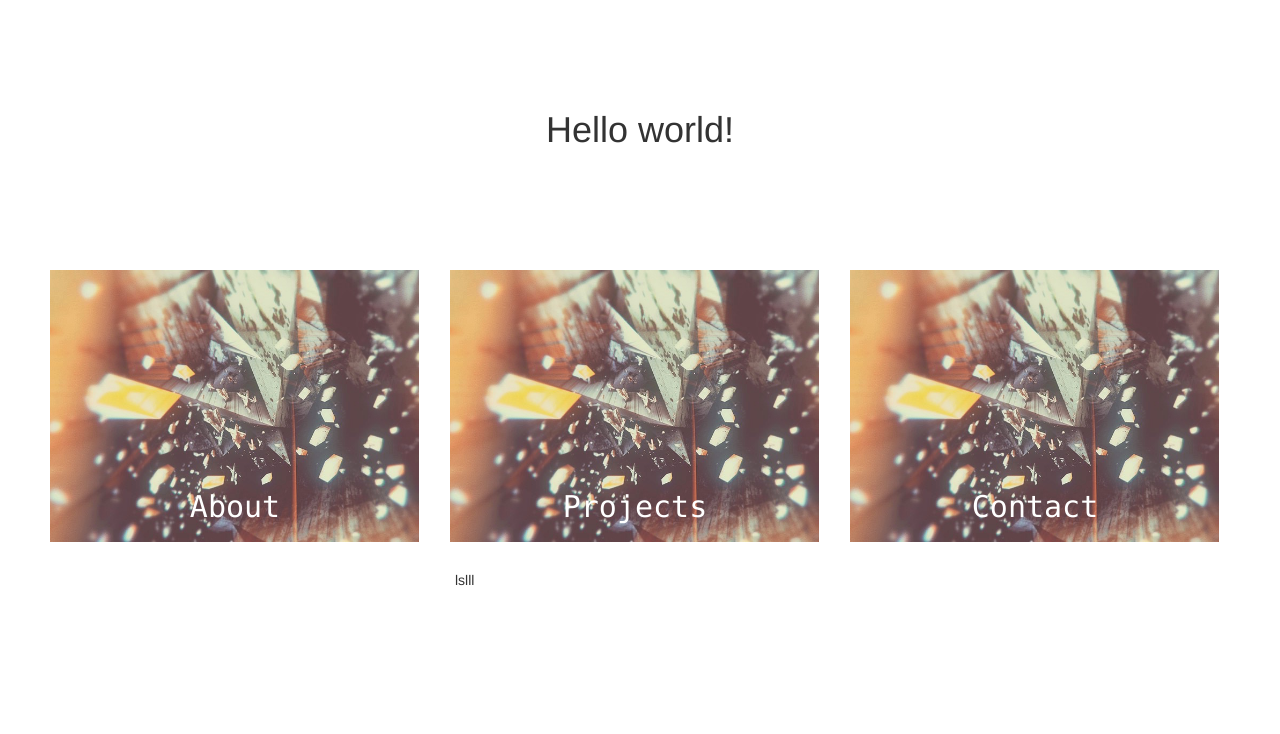
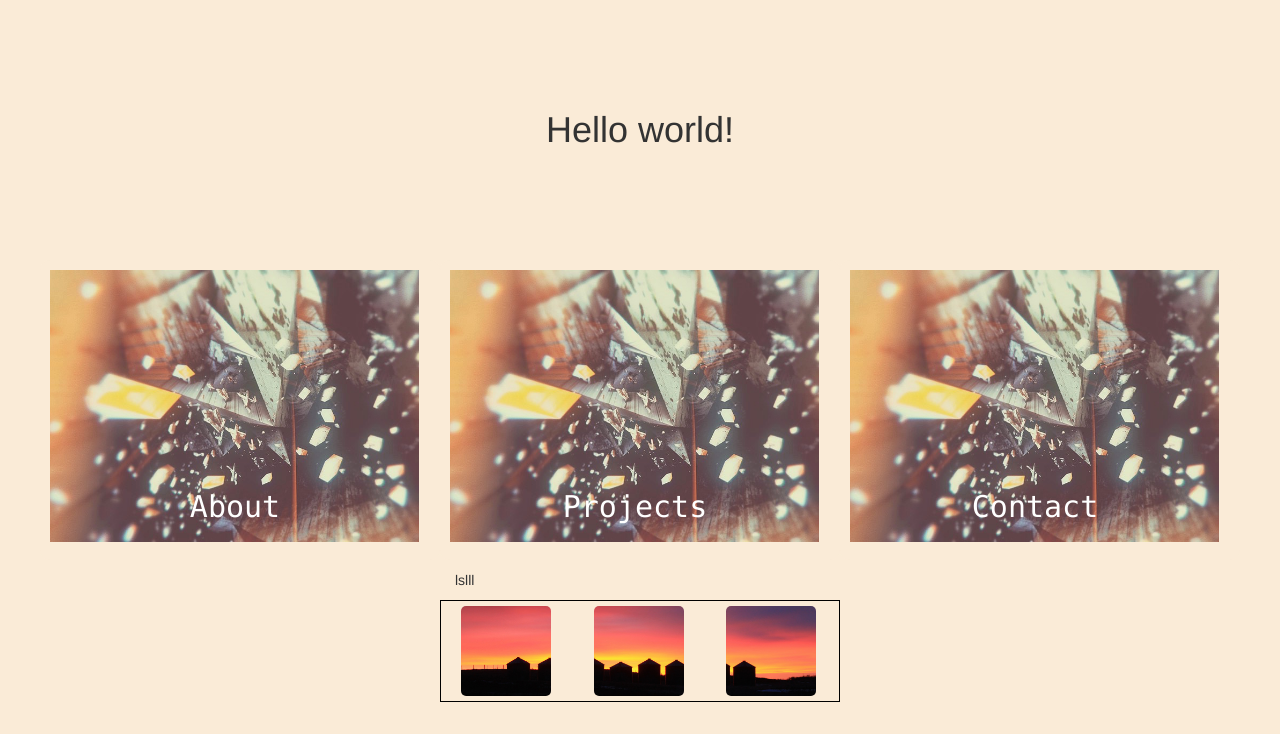
Before and after one commit to augusten/personal-website, a plain HTML site: page index.html in a window 1280 px wide. Both pictures are taken after a click on the element "Projects". Drawn offline with Linux system fonts and the light colour scheme; files that its build step writes are made by us from their sources.

Commit message:
changes made in order to add background color, and also style the content sliding out after clicking on the About, Project and Contact ids

```diff
--- a/index.html
+++ b/index.html
@@ -2,9 +2,8 @@
 <html>
 	<head>
 		<meta charset="utf-8"/>
-		<title>Responsive bootstrap grid</title>
+		<title>Auguste's Personal Website</title>
 		<link rel="stylesheet" href="./bootstrap/css/bootstrap.min.css">
-		<link rel="stylesheet" href=".bootstrap/css/bootstrap-theme.min.css">
 		<link rel="stylesheet" href="main.css">
 	</head>
 	<body>
@@ -15,20 +14,33 @@
 					<h1>Hello world!</h1>
 			</div>
 			<div class="row">
-				<div class="col-md-4 bg-cover">
+				<div class="col-md-4" id="bg-cover-two">
 					<h2 id="about">About</h2>
 				</div>
-				<div class="col-md-4 bg-cover">
+				<div class="col-md-4" id="bg-cover-two">
 					<h2 id="project">Projects</h2>
 				</div>
-				<div class="col-md-4 bg-cover">
+				<div class="col-md-4" id="bg-cover-three">
 					<h2 id="contact">Contact</h2>
 				</div>
 				<div class="col-md-4">
 					<p id="hello">hello</p>
 				</div>
 				<div class="col-md-4">
-					<p id="project-list">lslll</p>
+					<p class="project-list">lslll</p>
+
+					<div class="row inside-content">
+						<div class="col-md-4 project-list">
+							<img src="./images/back.jpg">
+						</div>
+						<div class="col-md-4 project-list">
+							<img src="./images/back2.jpg">
+						</div>
+						<div class="col-md-4 project-list">
+							<img src="./images/back3.jpg">
+						</div>
+					</div>
+
 				</div>
 				<div class="col-md-4">
 					<p id="contact-info">lslll</p>
--- a/main.css
+++ b/main.css
@@ -1,3 +1,7 @@
+body {
+	background: #FAEBD7;
+}
+
 h1 {
 	margin-top: 110px;
 	text-align: center;
@@ -11,10 +15,56 @@ h2 {
 	color: white;
 }
 
-.bg-cover {
+/*#bg-cover-one, #bg-cover-two, #bg-cover-three {
 	margin-top: 100px;
 	margin-bottom: 10px;
     border: 10px solid white;
+	height: 300px;
+	padding: 200px 20px 10px 10px;
+	background-size: 97% 97%;
+	background-repeat: no-repeat;
+	border-radius: 10px;
+}
+
+#bg-cover-one {
+	background: url(./images/kazkas.jpg);
+}
+
+
+#bg-cover-two {
+	background: url(./images/kazkas.jpg);
+}
+
+#bg-cover-three {
+	background: url(./images/kazkas.jpg);
+}*/
+
+img {
+	height: 100px;
+	border-radius: 10px;
+	padding: 5px;
+}
+
+.inside-content {
+	border: 1px solid black;
+}
+
+#bg-cover-one {
+	margin-top: 100px;
+	margin-bottom: 10px;
+	background: url(./images/kazkas.jpg);
+    border: 10px solid #FAEBD7;
+	height: 300px;
+	padding: 200px 20px 10px 10px;
+	background-size: 97% 97%;
+	background-repeat: no-repeat;
+	border-radius: 10px;
+}
+
+#bg-cover-two {
+	margin-top: 100px;
+	margin-bottom: 10px;
+    border: 10px solid #FAEBD7;
 	background: url(./images/kazkas.jpg);
 	height: 300px;
 	padding: 200px 20px 10px 10px;
@@ -23,7 +73,19 @@ h2 {
 	border-radius: 10px;
 }
 
-.bg-cover:hover {
+#bg-cover-three {
+	margin-top: 100px;
+	margin-bottom: 10px;
+    border: 10px solid #FAEBD7;
+	background: url(./images/kazkas.jpg);
+	height: 300px;
+	padding: 200px 20px 10px 10px;
+	background-size: 97% 97%;
+	background-repeat: no-repeat;
+	border-radius: 10px;
+}
+
+#bg-cover-one:hover, #bg-cover-two:hover, #bg-cover-three:hover {
 	opacity: 0.5;
 }
 
--- a/main.js
+++ b/main.js
@@ -1,17 +1,19 @@
 $(document).ready(function() {
-	$('p#hello').hide()
-	$('p#project-list').hide()
-	$('p#contact-info').hide()
+	$( 'p#hello' ).hide( )
+	$( '.project-list' ).hide( )
+	$( 'p#contact-info' ).hide( )
+	$( 'h1' ).fadeOut( )
+	$( 'h1' ).fadeIn( 'slow' )
 })
 
-$('h2#about').click(function(){
-	$('p#hello').slideToggle('slow');
+$( 'h2#about' ).click(function(){
+	$( 'p#hello' ).slideToggle( 'slow' );
 })
 
-$('h2#project').click(function(){
-	$('p#project-list').slideToggle('slow');
+$( 'h2#project' ).click(function( ){
+	$( '.project-list' ).slideToggle( 'slow' );
 })
 
-$('h2#contact').click(function(){
-	$('p#contact-info').slideToggle('slow');
+$( 'h2#contact' ).click(function( ){
+	$( 'p#contact-info' ).slideToggle( 'slow' );
 })
```
Also changed, not shown: images/back.jpg (added), images/back2.jpg (added), images/back3.jpg (added).
